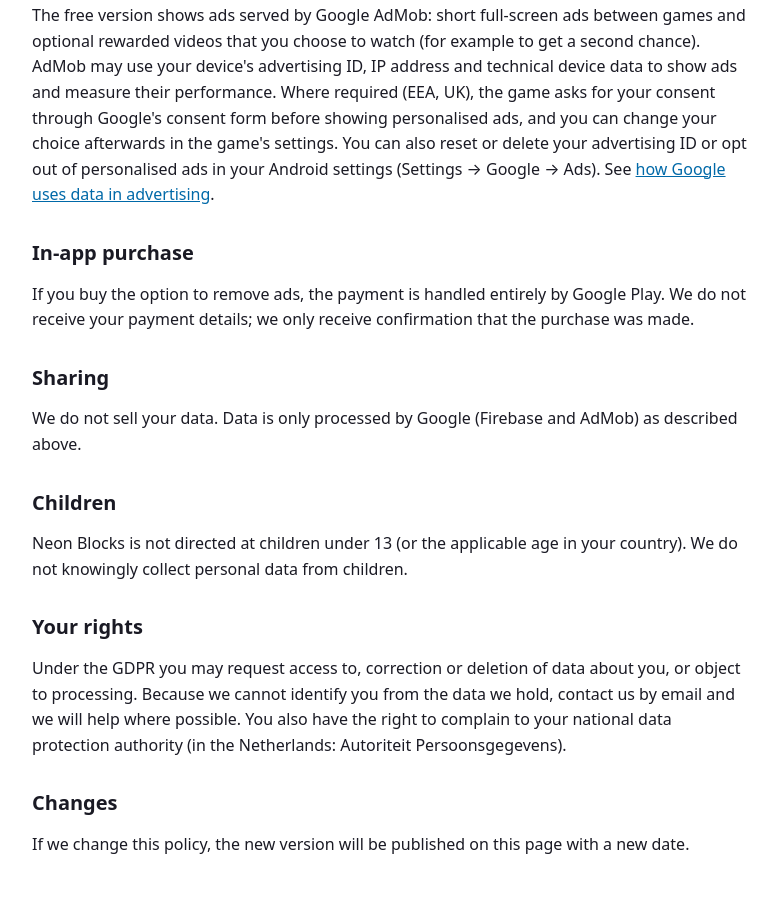
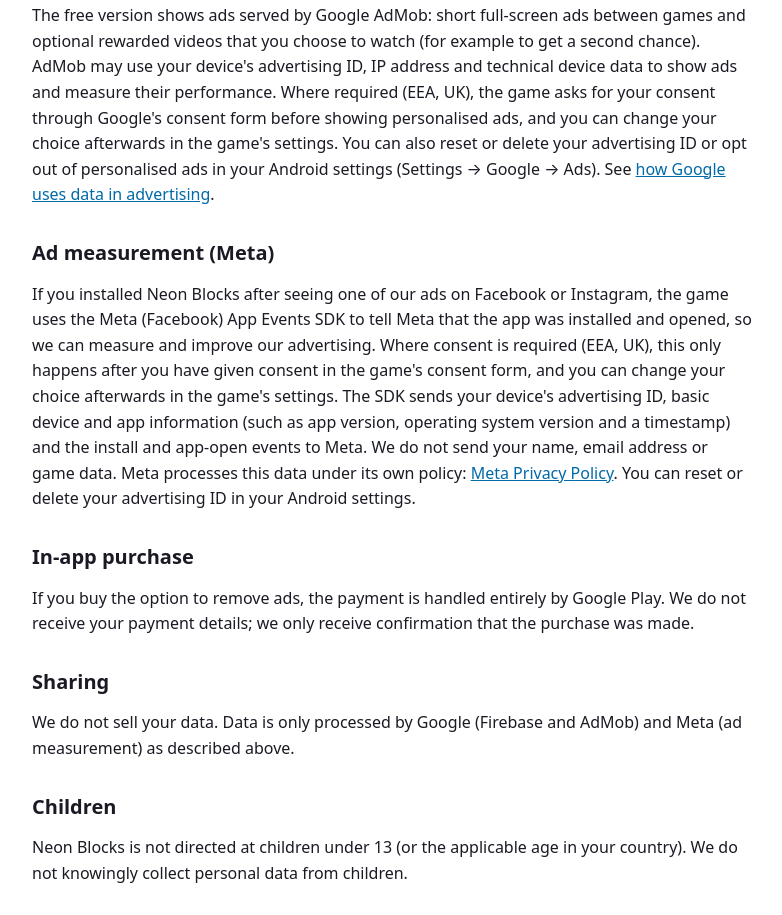
Before and after one commit to orbitnook-games/orbitnook-games.github.io, a plain HTML site: page privacy.html in a window 1280 px wide. Shown: the part 921-1836 px from the top of the page, without its empty margins (248-1030 px from the left). Drawn offline with Linux system fonts and the light colour scheme.

Commit message:
Privacybeleid: Meta-advertentiemeting toegevoegd
Co-Authored-By: Claude Sonnet 5.5 <noreply@anthropic.com>
Claude-Session: https://claude.ai/code/session_01TexCDm6xazw6NeaN6ECjps

```diff
--- a/privacy.html
+++ b/privacy.html
@@ -5,7 +5,7 @@
 
 <section id="en">
 <h1>Privacy Policy – Neon Blocks</h1>
-<p class="muted">Last updated: 20 November 2026</p>
+<p class="muted">Last updated: 24 November 2026</p>
 <p>Neon Blocks is a puzzle game published by Orbitnook (the Netherlands). This policy explains what data the game uses. Contact: <a href="mailto:orbitnook.games@gmail.com">orbitnook.games@gmail.com</a>.</p>
 
 <h2>No account, no personal details from you</h2>
@@ -23,11 +23,14 @@
 <h2>Advertising (Google AdMob)</h2>
 <p>The free version shows ads served by Google AdMob: short full-screen ads between games and optional rewarded videos that you choose to watch (for example to get a second chance). AdMob may use your device's advertising ID, IP address and technical device data to show ads and measure their performance. Where required (EEA, UK), the game asks for your consent through Google's consent form before showing personalised ads, and you can change your choice afterwards in the game's settings. You can also reset or delete your advertising ID or opt out of personalised ads in your Android settings (Settings → Google → Ads). See <a href="https://policies.google.com/technologies/ads">how Google uses data in advertising</a>.</p>
 
+<h2>Ad measurement (Meta)</h2>
+<p>If you installed Neon Blocks after seeing one of our ads on Facebook or Instagram, the game uses the Meta (Facebook) App Events SDK to tell Meta that the app was installed and opened, so we can measure and improve our advertising. Where consent is required (EEA, UK), this only happens after you have given consent in the game's consent form, and you can change your choice afterwards in the game's settings. The SDK sends your device's advertising ID, basic device and app information (such as app version, operating system version and a timestamp) and the install and app-open events to Meta. We do not send your name, email address or game data. Meta processes this data under its own policy: <a href="https://www.facebook.com/privacy/policy/">Meta Privacy Policy</a>. You can reset or delete your advertising ID in your Android settings.</p>
+
 <h2>In-app purchase</h2>
 <p>If you buy the option to remove ads, the payment is handled entirely by Google Play. We do not receive your payment details; we only receive confirmation that the purchase was made.</p>
 
 <h2>Sharing</h2>
-<p>We do not sell your data. Data is only processed by Google (Firebase and AdMob) as described above.</p>
+<p>We do not sell your data. Data is only processed by Google (Firebase and AdMob) and Meta (ad measurement) as described above.</p>
 
 <h2>Children</h2>
 <p>Neon Blocks is not directed at children under 13 (or the applicable age in your country). We do not knowingly collect personal data from children.</p>
```
